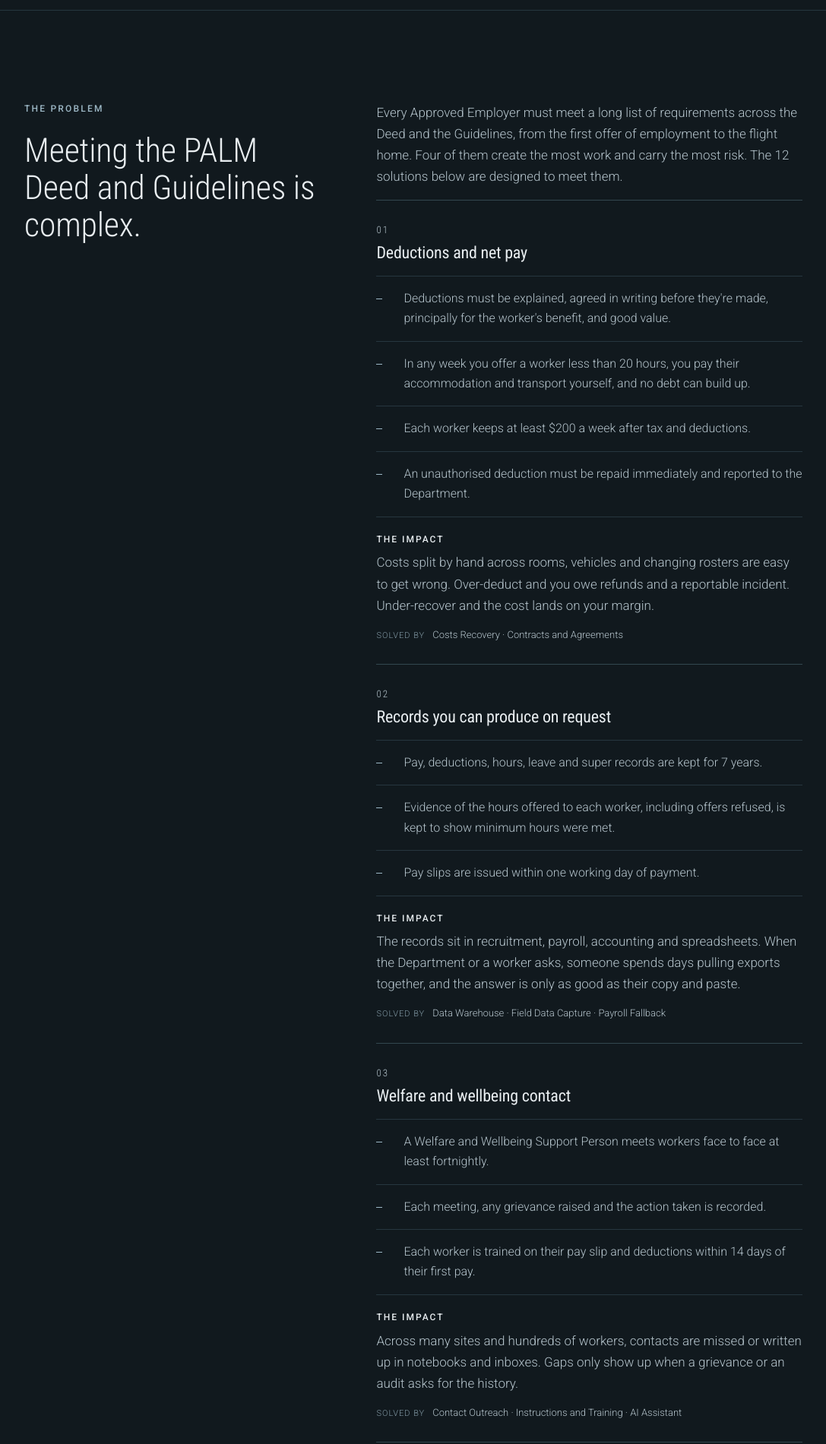
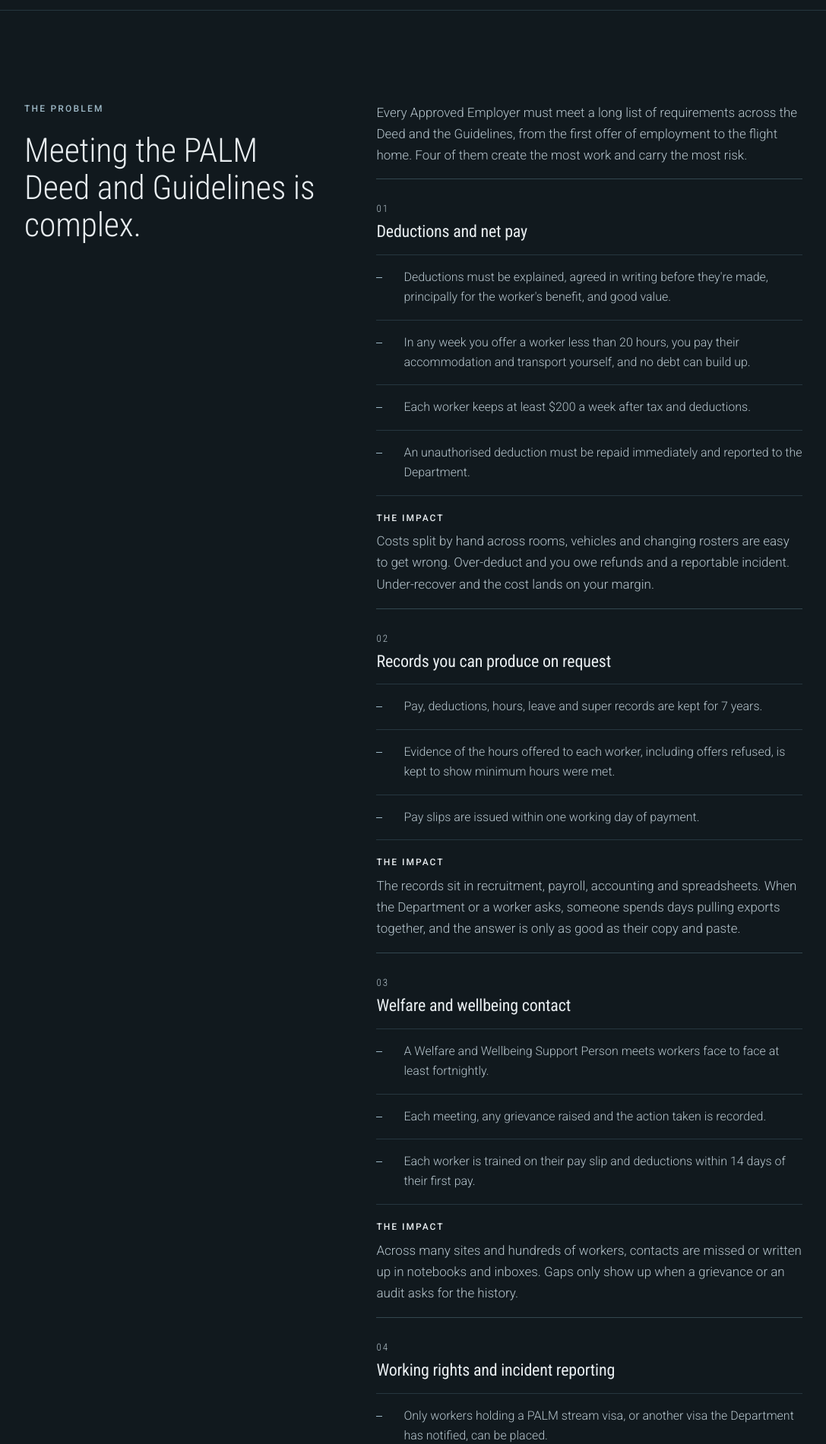
Before and after one commit to nigelmcn/datarace_v1, a plain HTML site: page index.html in a window 1280 px wide. Shown: the part 1080-2981 px from the top of the page at 76% size, without its empty margins (96-1183 px from the left). Drawn offline with Linux system fonts and the light colour scheme.

Commit message:
Problem section: remove solution references
Co-Authored-By: Claude Opus 5.5 <noreply@anthropic.com>
Claude-Session: https://claude.ai/code/session_01LgvxvRsB2fxLHHaLwRmSnP

```diff
--- a/index.html
+++ b/index.html
@@ -66,7 +66,7 @@
       <h2>Meeting the PALM Deed and Guidelines is complex.</h2>
     </div>
     <div class="prose">
-    <p>Every Approved Employer must meet a long list of requirements across the Deed and the Guidelines, from the first offer of employment to the flight home. Four of them create the most work and carry the most risk. The 12 solutions below are designed to meet them.</p>
+    <p>Every Approved Employer must meet a long list of requirements across the Deed and the Guidelines, from the first offer of employment to the flight home. Four of them create the most work and carry the most risk.</p>
 
     <div class="reqs">
       <article class="req">
@@ -79,7 +79,6 @@
           <li>An unauthorised deduction must be repaid immediately and reported to the Department.</li>
         </ul>
         <p class="req-impact"><b>The impact</b>Costs split by hand across rooms, vehicles and changing rosters are easy to get wrong. Over-deduct and you owe refunds and a reportable incident. Under-recover and the cost lands on your margin.</p>
-        <p class="req-sol">Costs Recovery · Contracts and Agreements</p>
       </article>
 
       <article class="req">
@@ -91,7 +90,6 @@
           <li>Pay slips are issued within one working day of payment.</li>
         </ul>
         <p class="req-impact"><b>The impact</b>The records sit in recruitment, payroll, accounting and spreadsheets. When the Department or a worker asks, someone spends days pulling exports together, and the answer is only as good as their copy and paste.</p>
-        <p class="req-sol">Data Warehouse · Field Data Capture · Payroll Fallback</p>
       </article>
 
       <article class="req">
@@ -103,7 +101,6 @@
           <li>Each worker is trained on their pay slip and deductions within 14 days of their first pay.</li>
         </ul>
         <p class="req-impact"><b>The impact</b>Across many sites and hundreds of workers, contacts are missed or written up in notebooks and inboxes. Gaps only show up when a grievance or an audit asks for the history.</p>
-        <p class="req-sol">Contact Outreach · Instructions and Training · AI Assistant</p>
       </article>
 
       <article class="req">
@@ -115,7 +112,6 @@
           <li>Non-critical incidents, such as a worker leaving without notice, are reported by 5 pm the next business day.</li>
         </ul>
         <p class="req-impact"><b>The impact</b>Visa expiries tracked in a spreadsheet get missed. Incident details live in phone calls and texts, so reports go in late or incomplete. Either can put you in breach of the Deed.</p>
-        <p class="req-sol">Identity and Working Rights · Contact Outreach</p>
       </article>
     </div>
 
```
